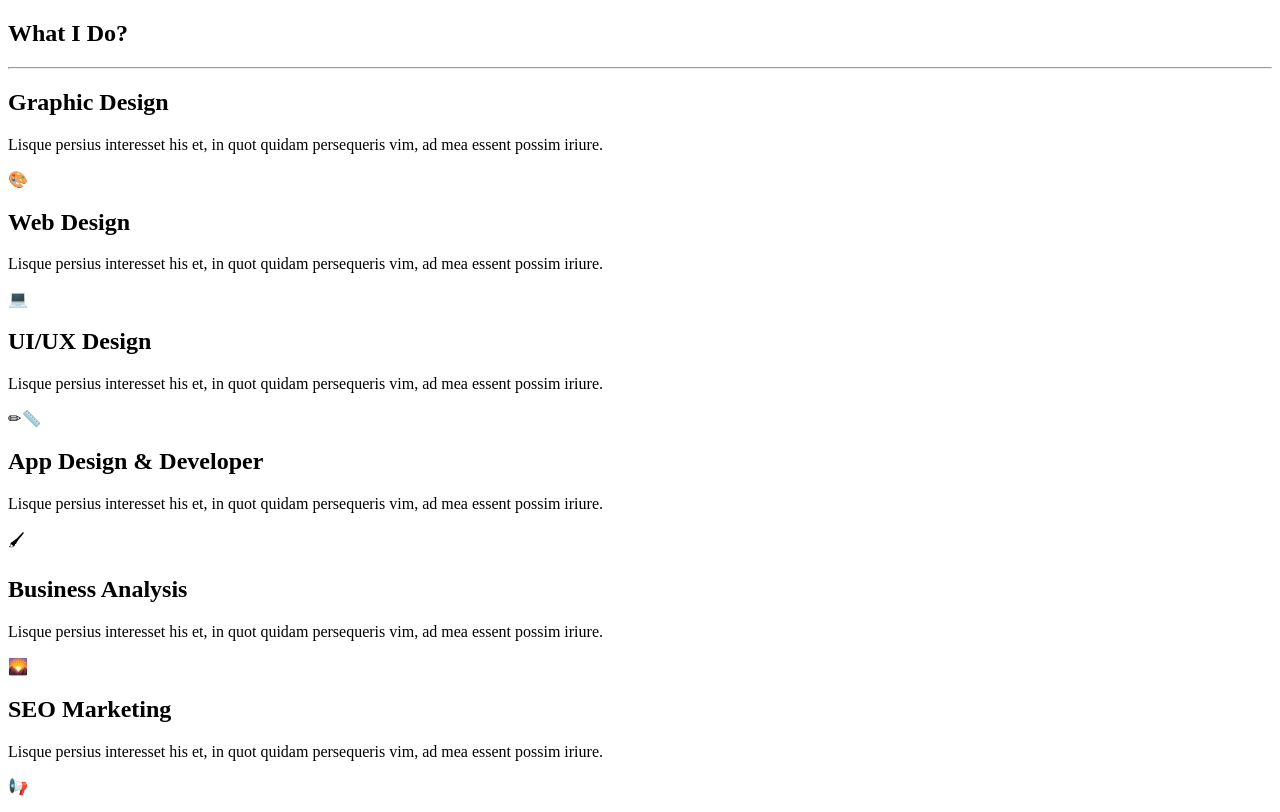
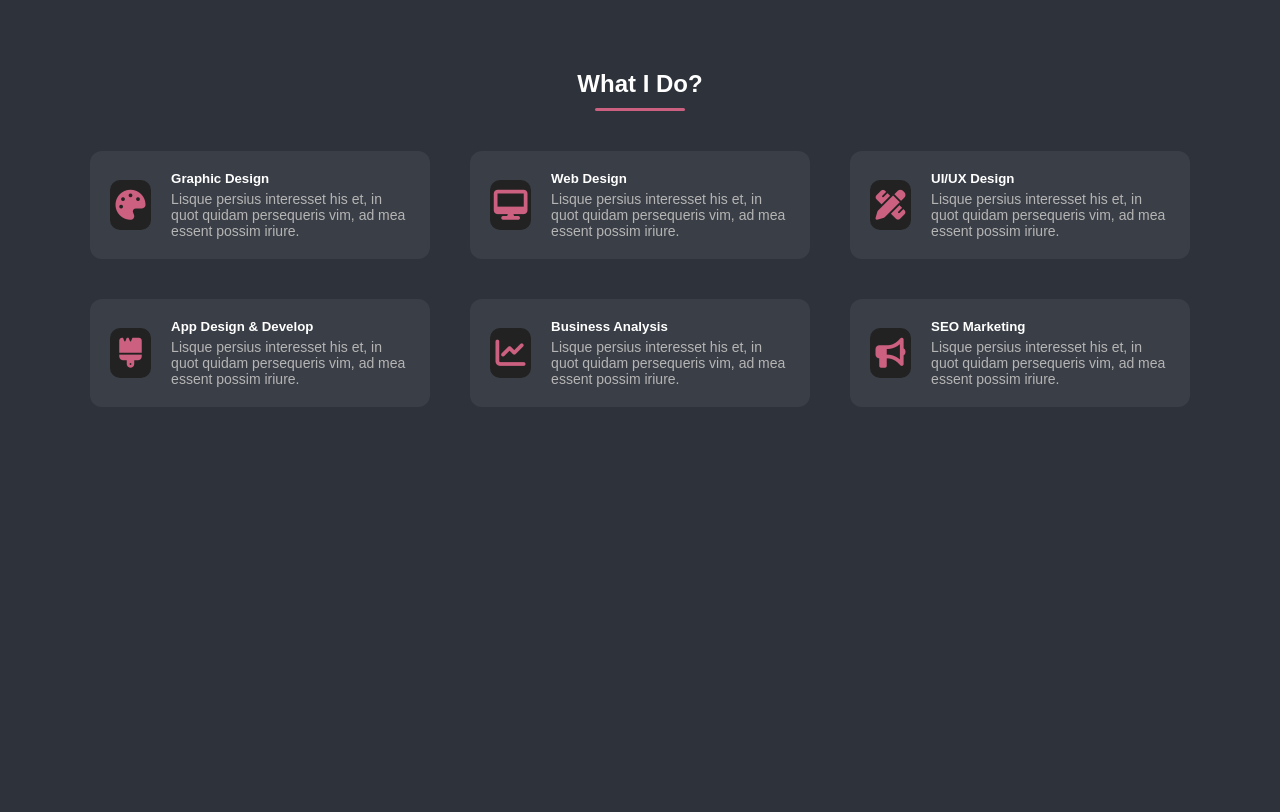
Before and after one commit to menna-yousri0/My_Portfolio_Template, a plain HTML site: page what_i_do.html in a window 1280 px wide. Drawn offline with Linux system fonts and the light colour scheme.

Commit message:
Add files via upload

```diff
--- /dev/null
+++ b/style.css
@@ -0,0 +1,79 @@
+
+
+  body {
+  background-color: #2d323b;
+  color: #e7e6e6;
+  font-family: 'Poppins', sans-serif;
+  margin: 0;
+  padding: 0;
+}
+
+.container {
+  max-width: 1100px;
+  margin: auto;
+  padding: 50px 20px;
+}
+
+h2 {
+  font-weight: bold;
+  text-align: center;
+  margin-bottom: 40px;
+  color: #fff;
+  position: relative;
+}
+
+h2::after {
+  content: "";
+  display: block;
+  width: 90px;
+  height: 3px;
+  background: rgb(204, 96, 128);
+  margin: 10px auto 0;
+  border-radius: 5px;
+}
+
+.row {
+  display: grid;
+  grid-template-columns: repeat(auto-fit, minmax(280px, 1fr));
+  gap: 40px;
+}
+
+.card {
+  display: flex;
+  align-items: center;
+  background: #3a3f47;
+  padding: 20px;
+  border-radius: 12px;
+  transition: all 0.3s ease;
+}
+
+.card:hover {
+  transform: translateY(-4px);
+  background: #444b55;
+}
+
+.icon-box {
+  width: 100px;
+  height: 50px;
+  background: #222;
+  border-radius: 10px;
+  color: rgb(204, 96, 128);
+  display: flex;
+  justify-content: center;
+  align-items: center;
+  font-size: 30px;
+  border-radius: 10px;
+  margin-right: 20px;
+}
+
+.content h5 {
+  margin: 0;
+  font-weight: 600;
+  color: #fff;
+}
+
+.content p {
+  margin: 5px 0 0;
+  font-size: 14px;
+  color: #b6b5b5;
+}
--- a/what_i_do.html
+++ b/what_i_do.html
@@ -1,95 +1,73 @@
 
-
-<!DOCTYPE html>
+   <!DOCTYPE html>
 <html lang="en">
 <head>
   <meta charset="UTF-8">
   <meta name="viewport" content="width=device-width, initial-scale=1.0">
-  <title>What I Do?</title>
+  <title>what i do</title>
+
+  <!-- Font Awesome Icons (CSS only) -->
+  <link rel="stylesheet" href="https://cdnjs.cloudflare.com/ajax/libs/font-awesome/6.5.0/css/all.min.css">
+
+  <!-- My CSS -->
+  <link rel="stylesheet" href="./style.css">
 </head>
 <body>
 
-  <section class="services">
+  <div class="container">
+    <h2>What I Do?</h2>
+    <div class="row">
 
-    <div>
-    <h1>What I Do?</h1>
-     <hr>
-    </div>
-
-    <div class="service-item">
-
-
-      <div class="service-text">
-        <h2>Graphic Design</h2>
-        <p>
-          Lisque persius interesset his et, in quot quidam persequeris vim, ad mea essent possim iriure.
-        </p>
-        <div class="icon">
-        <p> &#x1F3A8; </p>
+      <div class="card">
+        <div class="icon-box"><i class="fa-solid fa-palette"></i></div>
+        <div class="content">
+          <h5>Graphic Design</h5>
+          <p>Lisque persius interesset his et, in quot quidam persequeris vim, ad mea essent possim iriure.</p>
         </div>
       </div>
 
-
-
-      <div class="service-text">
-        <h2>Web Design</h2>
-        <p>
-          Lisque persius interesset his et, in quot quidam persequeris vim, ad mea essent possim iriure.
-        </p>
-        <div class="icon">
-        <p>  &#x1F4BB;</p>
+      <div class="card">
+        <div class="icon-box"><i class="fa-solid fa-desktop"></i></div>
+        <div class="content">
+          <h5>Web Design</h5>
+          <p>Lisque persius interesset his et, in quot quidam persequeris vim, ad mea essent possim iriure.</p>
         </div>
       </div>
 
-
-
-      <div class="service-text">
-        <h2>UI/UX Design</h2>
-        <p>
-          Lisque persius interesset his et, in quot quidam persequeris vim, ad mea essent possim iriure.
-        </p>
-        <div class="icon">
-      <p >&#x270F;&#x1F4CF;</p>
-      </div>
+      <div class="card">
+        <div class="icon-box"><i class="fa-solid fa-pencil-ruler"></i></div>
+        <div class="content">
+          <h5>UI/UX Design</h5>
+          <p>Lisque persius interesset his et, in quot quidam persequeris vim, ad mea essent possim iriure.</p>
+        </div>
       </div>
 
-
-
-      <div class="service-text">
-        <h2>App Design & Developer</h2>
-        <p>
-          Lisque persius interesset his et, in quot quidam persequeris vim, ad mea essent possim iriure.
-        </p>
-        <div class="icon">
-        <p>&#x1F58C; </p>
-       </div>
+      <div class="card">
+        <div class="icon-box"><i class="fa-solid fa-brush"></i></div>
+        <div class="content">
+          <h5>App Design & Develop</h5>
+          <p>Lisque persius interesset his et, in quot quidam persequeris vim, ad mea essent possim iriure.</p>
+        </div>
       </div>
 
-
-      <div class="service-text">
-        <h2>Business Analysis</h2>
-        <p>
-          Lisque persius interesset his et, in quot quidam persequeris vim, ad mea essent possim iriure.
-        </p>
-        <div class="icon">
-        <p>&#x1F304 </p>
-       </div>
+      <div class="card">
+        <div class="icon-box"><i class="fa-solid fa-chart-line"></i></div>
+        <div class="content">
+          <h5>Business Analysis</h5>
+          <p>Lisque persius interesset his et, in quot quidam persequeris vim, ad mea essent possim iriure.</p>
+        </div>
       </div>
 
-
-      <div class="service-text">
-        <h2>SEO Marketing</h2>
-        <p>
-          Lisque persius interesset his et, in quot quidam persequeris vim, ad mea essent possim iriure.
-        </p>
-        <div class="icon">
-        <p>&#x1F4E2 </p>
-       </div>
+      <div class="card">
+        <div class="icon-box"><i class="fa-solid fa-bullhorn"></i></div>
+        <div class="content">
+          <h5>SEO Marketing</h5>
+          <p>Lisque persius interesset his et, in quot quidam persequeris vim, ad mea essent possim iriure.</p>
+        </div>
       </div>
 
-
-
-  </section>
+    </div>
+  </div>
 
 </body>
 </html>
```
